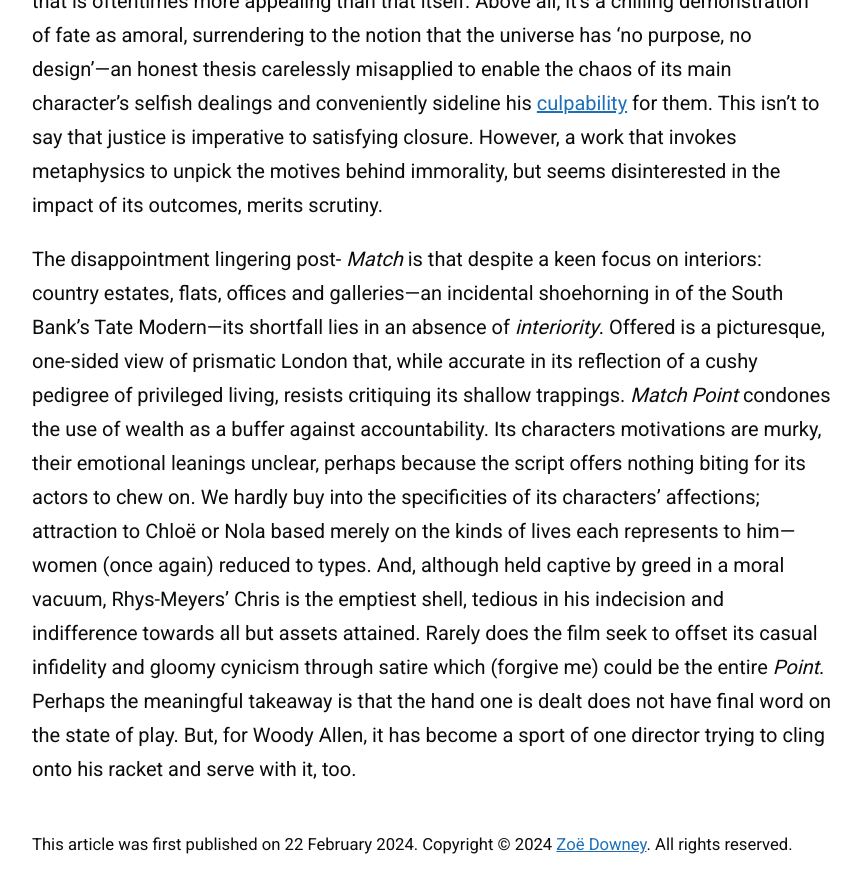
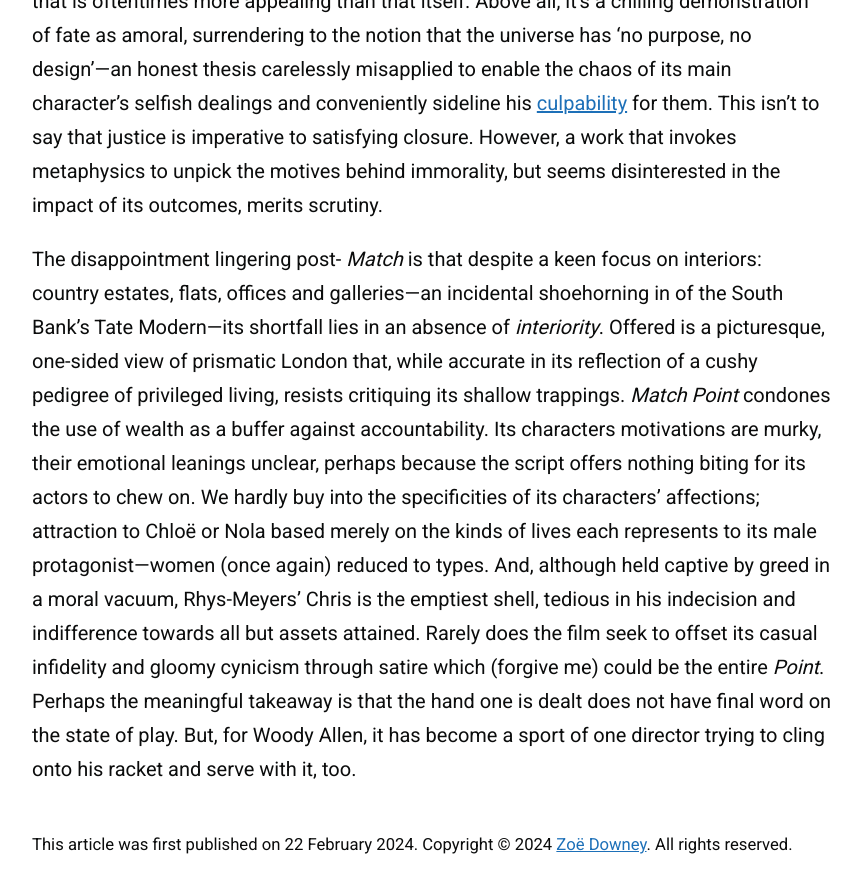
Before and after one commit to zoeurl/zoedowney.github.io, a Jekyll site: the page built from _posts/2024-2-22-match-point.md, in a window 1280 px wide and 900 px high, scrolled down 3068 px. Shown: the top 893 px of the window, without its empty margins (208-1069 px from the left). Built offline with Jekyll 4.4.1, drawn with Linux system fonts in a browser that asks for light colours.

Commit message:
Update 2024-2-22-match-point.md

```diff
--- a/_posts/2024-2-22-match-point.md
+++ b/_posts/2024-2-22-match-point.md
@@ -23,4 +23,4 @@
 
 It is on this essential, but tiresome, male conflict that _Match Point_ rests: does our protagonist choose wealth, standing and security tethered to a lukewarm coupling, or sacrifice it all for a less fortunate woman who tempts him via her sirenesque, sexual magnetism? Without delving into twists (of which there are a predictable few and a clever one), it's a big ask to sympathise with such a boyish predicament, or the ludicrous final act it unfurls. Still, _Match Point_ is sharper around the edges than Allen’s previous catalogue. It’s a cool and hollow piece, emptied of heart, but perhaps more faithful to life for it. Allen remains skilled in eliciting interest in moneyed mundanity, offering a slice of the everyday that is oftentimes more appealing than that itself. Above all, it’s a chilling demonstration of fate as amoral, surrendering to the notion that the universe has ‘no purpose, no design’—an honest thesis carelessly misapplied to enable the chaos of its main character’s selfish dealings and conveniently sideline his [culpability](https://www.theguardian.com/film/2023/sep/08/woody-allen-venice-applause-metoo) for them. This isn't to say that justice is imperative to satisfying closure. However, a work that invokes metaphysics to unpick the motives behind immorality, but seems disinterested in the impact of its outcomes, merits scrutiny.
 
-The disappointment lingering post- _Match_ is that despite a keen focus on interiors: country estates, flats, offices and galleries—an incidental shoehorning in of the South Bank’s Tate Modern—its shortfall lies in an absence of _interiority_. Offered is a picturesque, one-sided view of prismatic London that, while accurate in its reflection of a cushy pedigree of privileged living, resists critiquing its shallow trappings. _Match Point_ condones the use of wealth as a buffer against accountability. Its characters motivations are murky, their emotional leanings unclear, perhaps because the script offers nothing biting for its actors to chew on. We hardly buy into the specificities of its characters' affections; attraction to Chloë or Nola based merely on the kinds of lives each represents to him—women (once again) reduced to types. And, although held captive by greed in a moral vacuum, Rhys-Meyers' Chris is the emptiest shell, tedious in his indecision and indifference towards all but assets attained. Rarely does the film seek to offset its casual infidelity and gloomy cynicism through satire which (forgive me) could be the entire _Point_. Perhaps the meaningful takeaway is that the hand one is dealt does not have final word on the state of play. But, for Woody Allen, it has become a sport of one director trying to cling onto his racket and serve with it, too.
+The disappointment lingering post- _Match_ is that despite a keen focus on interiors: country estates, flats, offices and galleries—an incidental shoehorning in of the South Bank’s Tate Modern—its shortfall lies in an absence of _interiority_. Offered is a picturesque, one-sided view of prismatic London that, while accurate in its reflection of a cushy pedigree of privileged living, resists critiquing its shallow trappings. _Match Point_ condones the use of wealth as a buffer against accountability. Its characters motivations are murky, their emotional leanings unclear, perhaps because the script offers nothing biting for its actors to chew on. We hardly buy into the specificities of its characters' affections; attraction to Chloë or Nola based merely on the kinds of lives each represents to its male protagonist—women (once again) reduced to types. And, although held captive by greed in a moral vacuum, Rhys-Meyers' Chris is the emptiest shell, tedious in his indecision and indifference towards all but assets attained. Rarely does the film seek to offset its casual infidelity and gloomy cynicism through satire which (forgive me) could be the entire _Point_. Perhaps the meaningful takeaway is that the hand one is dealt does not have final word on the state of play. But, for Woody Allen, it has become a sport of one director trying to cling onto his racket and serve with it, too.
```
